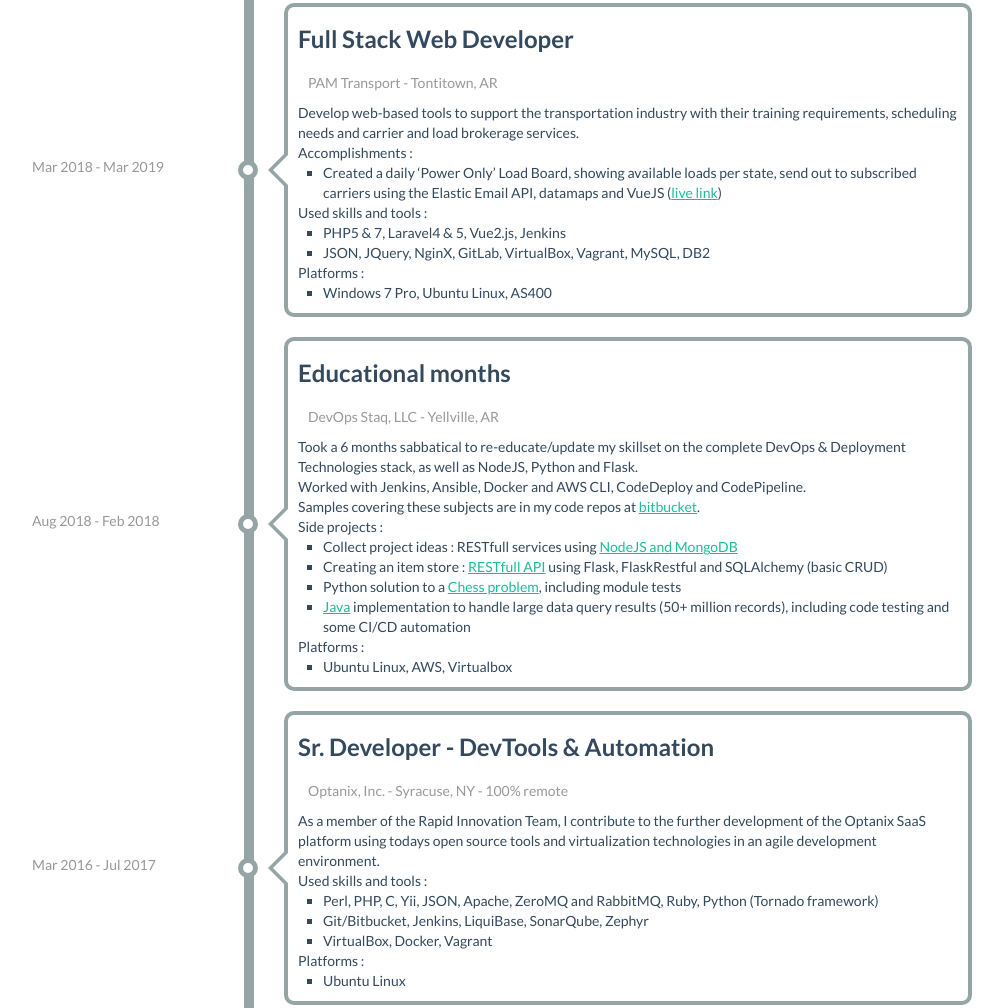
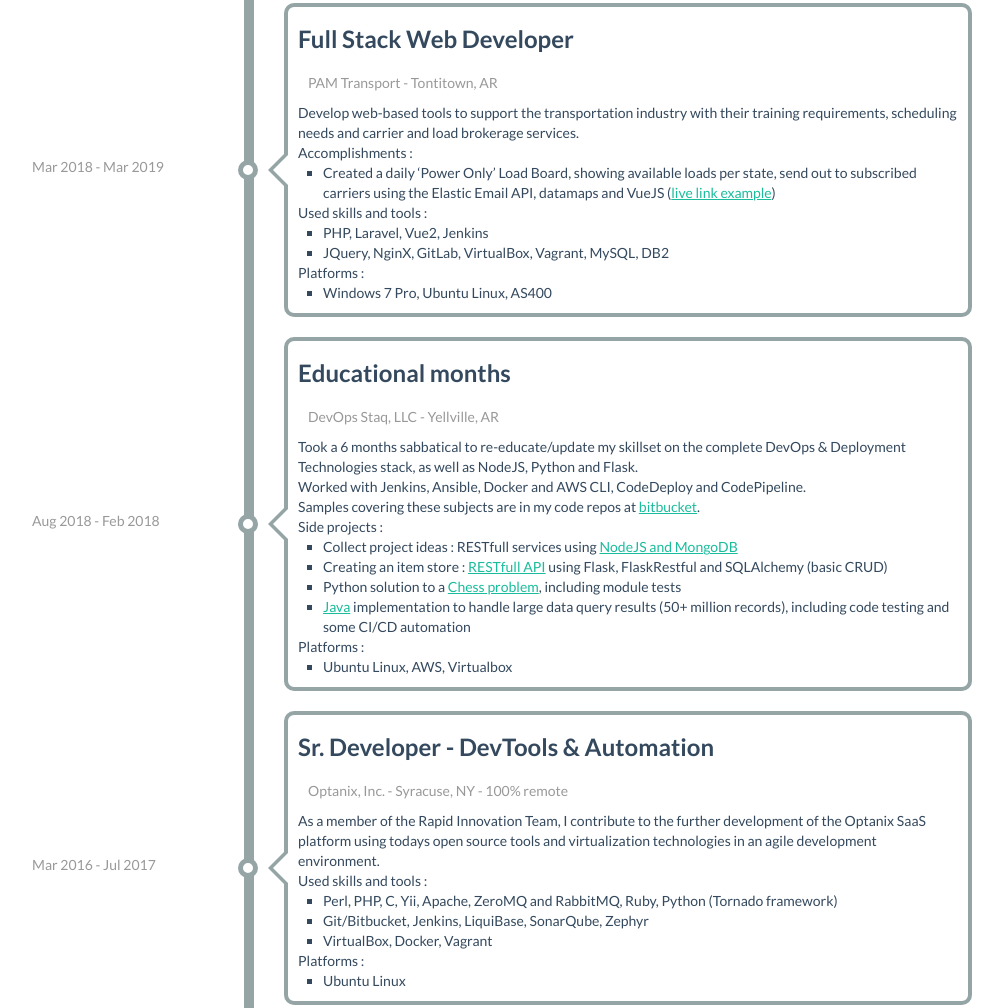
Before and after one commit to MarcelQuirijnen/marcelquirijnen.github.io, a plain HTML site: page index.html in a window 1280 px wide. Shown: the part 2014-3022 px from the top of the page, without its empty margins (138-1141 px from the left). Drawn offline with Linux system fonts and the light colour scheme.

Commit message:
updates + reformats

```diff
--- a/index.html
+++ b/index.html
@@ -431,12 +431,12 @@ j=d.createElement(s),dl=l!='dataLayer'?'&l='+l:'';j.async=true;j.src=
                   <li>Develop web-based tools to support the transportation industry with their training requirements, scheduling needs and carrier and load brokerage services.</li>
                   <li>Accomplishments :
                       <ul>
-                        <li>Created a daily ‘Power Only’ Load Board, showing available loads per state, send out to subscribed carriers using the Elastic Email API, datamaps and VueJS (<a href="https://www.pamtools.com/load/ppo" target="_blank">live link</a>)</li>
+                        <li>Created a daily ‘Power Only’ Load Board, showing available loads per state, send out to subscribed carriers using the Elastic Email API, datamaps and VueJS (<a href="https://www.pamtools.com/load/ppo" target="_blank">live link example</a>)</li>
                       </ul>
                   </li>
                   <li>Used skills and tools :
-                      <ul><li>PHP5 & 7, Laravel4 & 5, Vue2.js, Jenkins</li>
-                          <li>JSON, JQuery, NginX, GitLab, VirtualBox, Vagrant, MySQL, DB2</li>
+                      <ul><li>PHP, Laravel, Vue2, Jenkins</li>
+                          <li>JQuery, NginX, GitLab, VirtualBox, Vagrant, MySQL, DB2</li>
                       </ul>
                   </li>
                   <li>Platforms :
@@ -491,7 +491,7 @@ j=d.createElement(s),dl=l!='dataLayer'?'&l='+l:'';j.async=true;j.src=
                       the Optanix SaaS platform using todays open source tools and virtualization technologies
                       in an agile development environment.</li>
                   <li>Used skills and tools :
-                      <ul><li>Perl, PHP, C, Yii, JSON, Apache, ZeroMQ and RabbitMQ, Ruby, Python (Tornado framework)</li>
+                      <ul><li>Perl, PHP, C, Yii, Apache, ZeroMQ and RabbitMQ, Ruby, Python (Tornado framework)</li>
                           <li>Git/Bitbucket, Jenkins, LiquiBase, SonarQube, Zephyr</li>
                           <li>VirtualBox, Docker, Vagrant</li>
                       </ul>
@@ -792,6 +792,7 @@ j=d.createElement(s),dl=l!='dataLayer'?'&l='+l:'';j.async=true;j.src=
               <li>On and off working on:
                   <ul>
                     <li><strong>The Complete DevOps & Deployment Technologies Bundle</strong></li>
+                    <li><strong>Automation with AWS</strong></li>
                     <li><strong>Spanish language</strong></li>
                   </ul>
               </li>
@@ -809,7 +810,7 @@ j=d.createElement(s),dl=l!='dataLayer'?'&l='+l:'';j.async=true;j.src=
             <ul>
               <li>Hackerspaces - makerspaces - instructables - DIY backyard projects</li>
               <li>Game Programming, active member of <a href="http://www.meetup.com/NWA-Game-Developer-Group/" target="_blank">NWA Game Development Group</a></li>
-              <li><a href="https://en.wikipedia.org/wiki/Aquaponics" target="_blank">Aquaponics</a> - growing food organicly and sustainable using fish - actively implementing this in my own greenhouse</li>
+              <li><a href="https://en.wikipedia.org/wiki/Aquaponics" target="_blank">Aquaponics</a> - growing food organicly and sustainable using fish - actively implementing this in my own greenhouse (and failed).</li>
               <li>Open source hardware like Arduino, Raspberry Pi</li>
               <li>Solar energy technology, implemented in my greenhouse</li>
               <li>Travelling - Foreign Languages - I'm fluent in English, Dutch, French and currently learning Spanish</li>
@@ -834,7 +835,7 @@ j=d.createElement(s),dl=l!='dataLayer'?'&l='+l:'';j.async=true;j.src=
           I'm not looking to relocate, but I'm openminded about it, so if you want me to, be willing to foot the bill or don't bother.<br>
           No relocation for contract work. If you can't commit to my skills, I can't commit to your location.<br>
           I will not relocate for a position that can be done from where I sit right now. If location is more important to you than skills then I'm not a match.<br><br>
-          My name is Marcel and I approve of this resume and its small print.
+          My name is Marcel and I approve of this resume and its fine print.
         </p>
       </div>
     </div>
```
Also changed, not shown: 1 other file.
